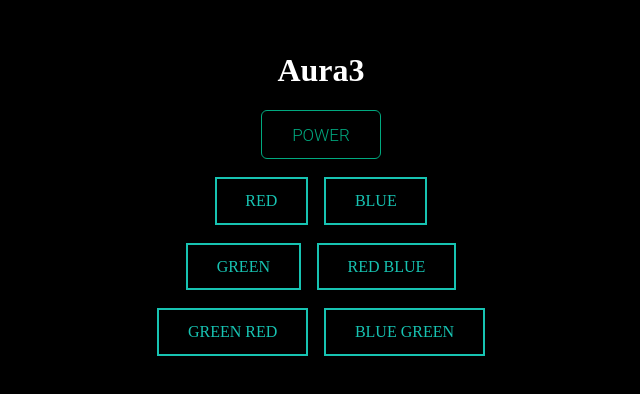
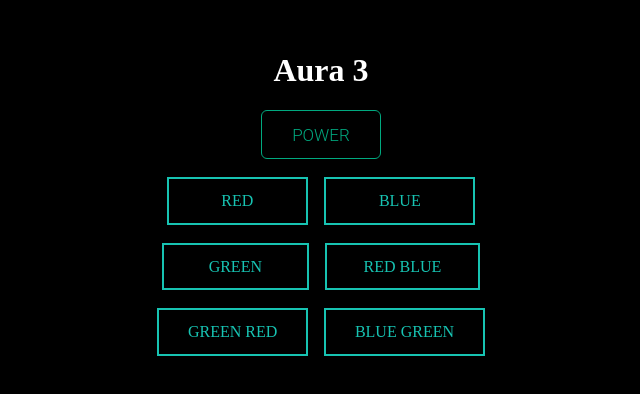
Before and after one commit to devadityaraj/esprgb, a plain HTML site: page index.html in a window 1280 px wide. Shown: the part 198-592 px from the top of the page, without its empty margins (319-959 px from the left). Drawn offline with Linux system fonts and the light colour scheme; no server answers.

Commit message:
Update index.html

```diff
--- a/index.html
+++ b/index.html
@@ -4,19 +4,19 @@
   <meta charset="UTF-8">
   <meta name="viewport" content="width=device-width, initial-scale=1.0, maximum-scale=1.0, user-scalable=0">
   <link rel="stylesheet" href="style.css">
-  <title>Control LEDs with Firebase</title>
+  <title>Aura 3</title>
 
 </head>
 <body bgcolor="black">
 <center>
 
-  <h1>Aura3</h1>
+  <h1>Aura 3</h1>
   <div>
     <button class="btn" onclick="sendData(7)"> Power </button> <br> <br>
-    <button onclick="sendData(1)">Red</button> &ensp;
-    <button onclick="sendData(2)">Blue</button> <br> <br>
-    <button onclick="sendData(3)">Green</button> &ensp;
-    <button onclick="sendData(4)">Red Blue</button> <br> <br>
+    <button onclick="sendData(1)">&ensp;&ensp;&ensp;Red&ensp;&ensp;&ensp;</button> &ensp;
+    <button onclick="sendData(2)">&ensp;&ensp;&ensp;Blue&ensp;&ensp;&ensp;</button> <br> <br>
+    <button onclick="sendData(3)">&ensp;&ensp;Green&ensp;&ensp;</button> &ensp;
+    <button onclick="sendData(4)">&ensp;Red Blue&ensp;</button> <br> <br>
     <button onclick="sendData(5)">Green Red</button> &ensp;
     <button onclick="sendData(6)">Blue Green</button> <br> <br>
   </div>
```
